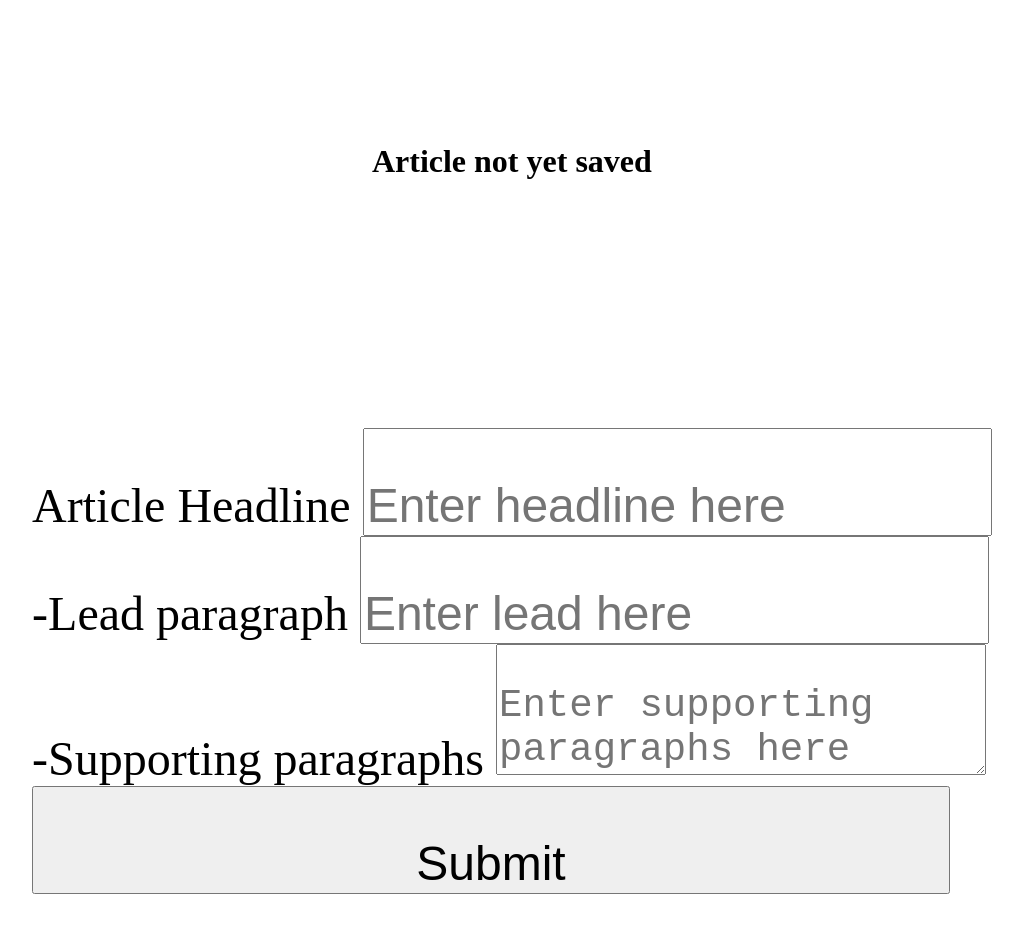
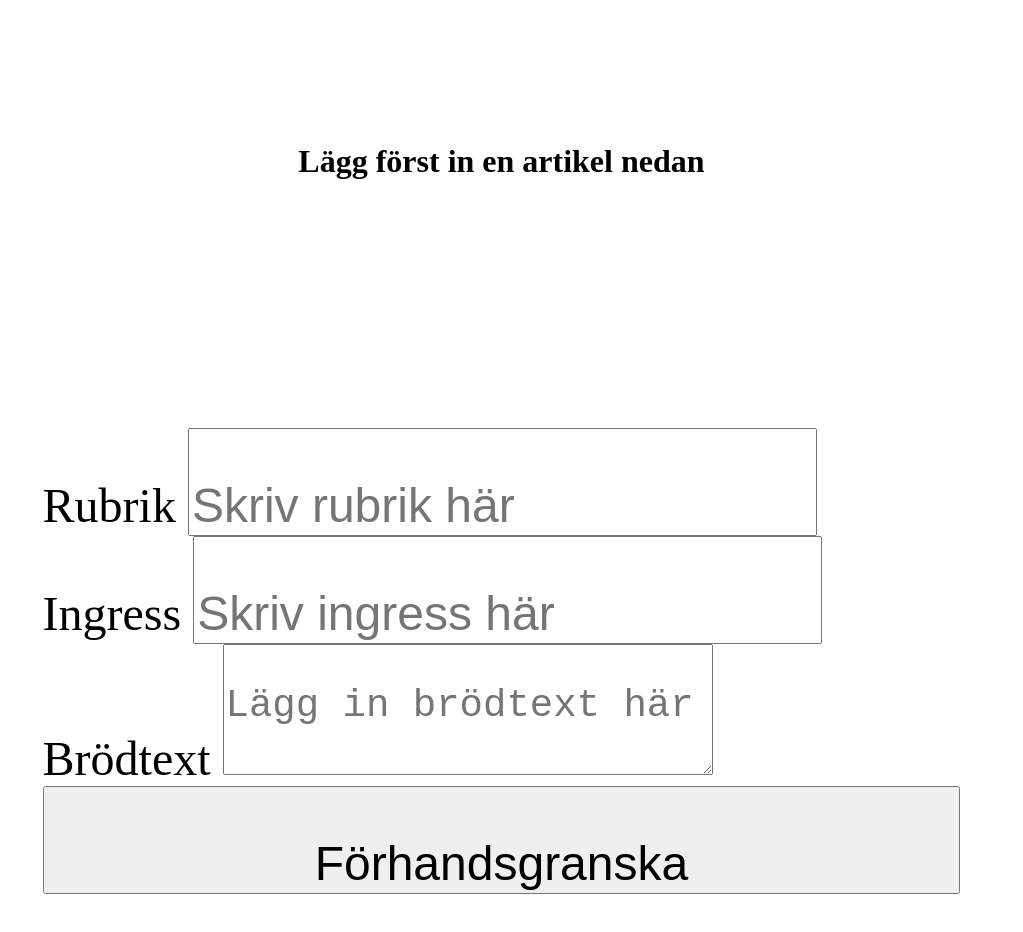
Before and after one commit to marher2016/frontend, a React (Create React App) app: page / in a window 1280 px wide. Shown: the top 932 px of the page, without its empty margins (52-1075 px from the left). Built offline with nearby package versions, Linux system fonts and the light colour scheme.

Commit message:
Refactured english to swedish; Added photo options

```diff
--- a/src/content/show/ShowComponent.js
+++ b/src/content/show/ShowComponent.js
@@ -15,8 +15,6 @@ class ShowComponent extends Component {
 
   async componentDidUpdate() {
     if(this.props.state.header.articleId > 0 && this.state.images.length === 0) {
-      const {header} = this.props.state.header
-      console.log(header)
       fetch(this.props.environment.IMAGES)
       .then(response => response.json())
       .then(images => this.setState({images}))
--- a/src/content/submit/SubmitComponent.js
+++ b/src/content/submit/SubmitComponent.js
@@ -8,46 +8,44 @@ class SubmitComponent extends PureComponent {
     return (
       <form onSubmit={onSubmit} className="form">
         <div>
-          <label>Article Headline </label>
+          <label>Rubrik </label>
           <input
             className="input"
             type="text"
             name="headline"
-            placeholder="Enter headline here"
-            onChange= {onChange}
+            placeholder="Skriv rubrik här"
+            onChange={onChange}
             value={article.headline}>
           </input>
         </div>
         <div>
-          <label>-Lead paragraph </label>
+          <label>Ingress </label>
           <input
             className="input"
             type="text"
             name="leader"
             aria-label="leader"
-            placeholder="Enter lead here"
-            onChange= {onChange}
+            placeholder="Skriv ingress här"
+            onChange={onChange}
             value={article.leader}>
           </input>
         </div>
         <div>
-          <label>-Supporting paragraphs </label>
+          <label>Brödtext </label>
           <textarea
             className="input"
             name="support"
             aria-label="support"
-            placeholder="Enter supporting paragraphs here"
-            onChange= {onChange}
+            placeholder="Lägg in brödtext här"
+            onChange={onChange}
             value={article.support}>
           </textarea>
         </div>
-        <div>
-          <button
-            type="submit"
-            name="submit"
-            className="input button"
-          >Submit</button>
-        </div>
+        <button
+          type="submit"
+          name="submit"
+          className="input button"
+        >Förhandsgranska</button>
       </form>
     )
   }
--- a/src/content/upload/UploadComponent.js
+++ b/src/content/upload/UploadComponent.js
@@ -40,13 +40,41 @@ class UploadComponent extends Component {
                 role="region" name="dropbox">
               <input {...getInputProps()} />
               { isDragActive ?
-                <p>Drop the image here ...</p> :
-                <p>Drag 'n' drop image here, or click to select image</p>
+                <p>Släpp bilden här ...</p> :
+                <p>Klicka eller drag och släpp bilden här</p>
               }
+              <form className="form">
+                <div>
+                  <label>Rubrik </label>
+                  <input
+                    className="input"
+                    type="text"
+                    name="headline"
+                    placeholder="Skriv rubrik här"
+                  >
+                  </input>
+                </div>
+                <div>
+                  <label>Ingress </label>
+                  <input
+                    className="input"
+                    type="text"
+                    name="leader"
+                    aria-label="leader"
+                    placeholder="Skriv ingress här">
+                  </input>
+                </div>
+                <button
+                  type="submit"
+                  name="submit"
+                  className="input button"
+                  >Förhandsgranska
+                </button>
+              </form>
             </div>
           )}
         </Dropzone>
-          : <h1 name="no_article">Article not yet saved</h1>
+          : <h1 name="no_article">Lägg först in en artikel nedan</h1>
         }
       </>
     )
```
